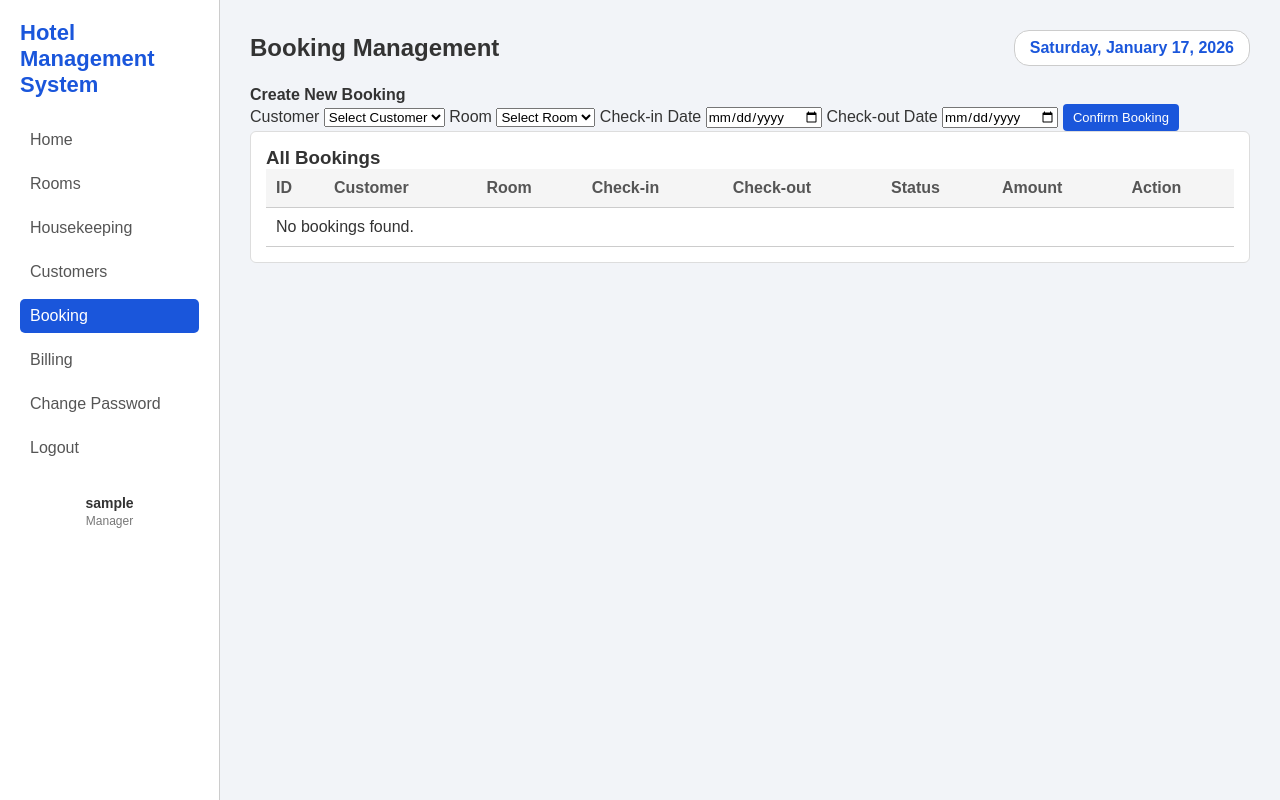
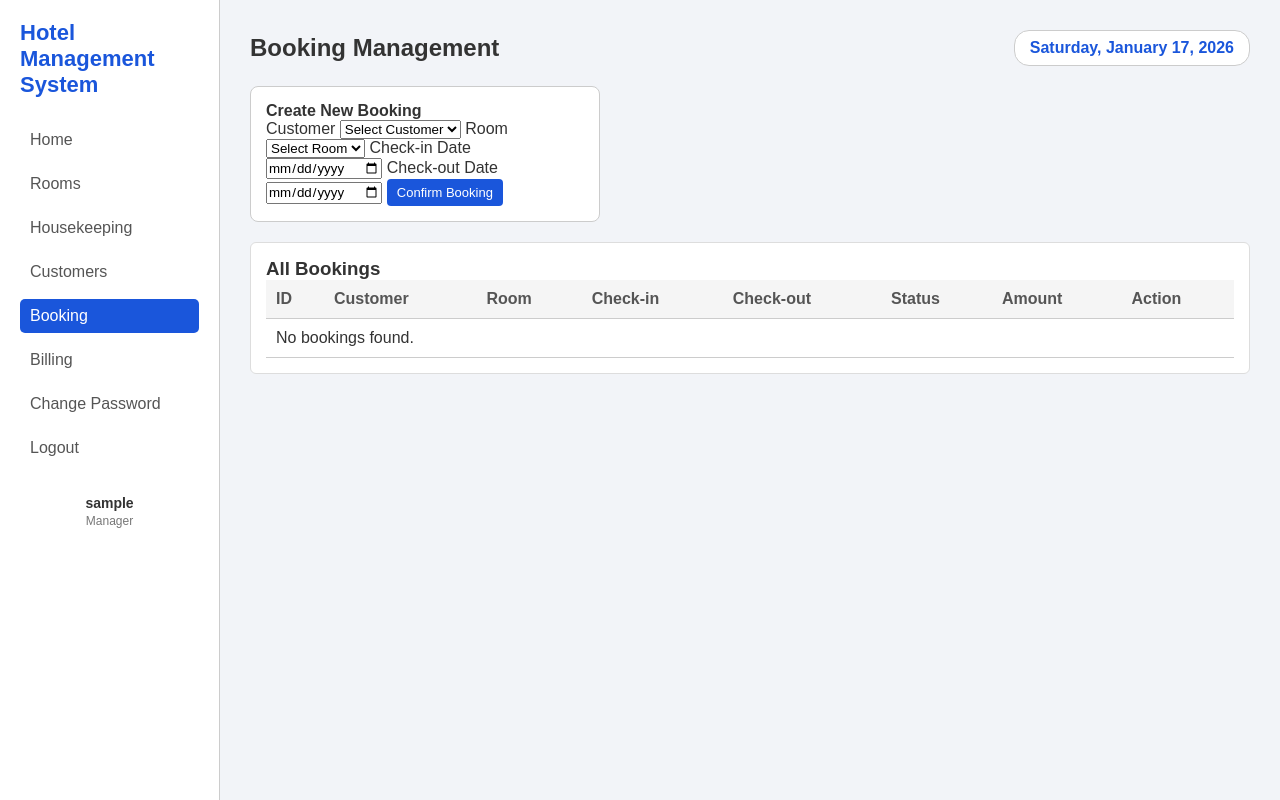
Before and after one commit to fahimaislam2022/Hotel-Management-System, a PHP site: page /WEB/VIEW/booking.php in a window 1280 px wide. Run offline with PHP 8.4, Linux system fonts and the light colour scheme; the visitor is signed in with stand-in values (Sample User, id 1); data that the repository does not hold is empty.

Commit message:
form box size

```diff
--- a/PROJECT/ADMIN/CSS/booking.css
+++ b/PROJECT/ADMIN/CSS/booking.css
@@ -7,3 +7,11 @@
 }
 .btn-primary { background-color: #1a56db; color: white; }
 .btn-danger { background-color: #dc3545; color: white; }
+.form-box {
+    background: white;
+    border: 1px solid #ccc;
+    padding: 15px;
+    border-radius: 8px;
+    width: 350px;
+    margin-bottom: 20px;
+}
```
